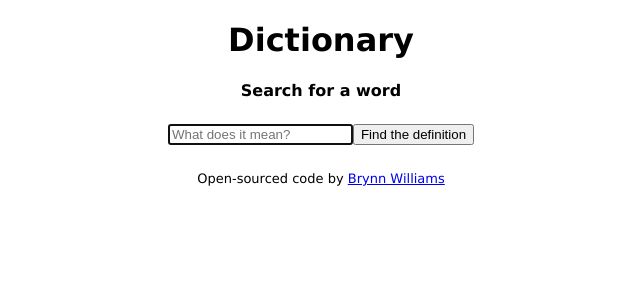
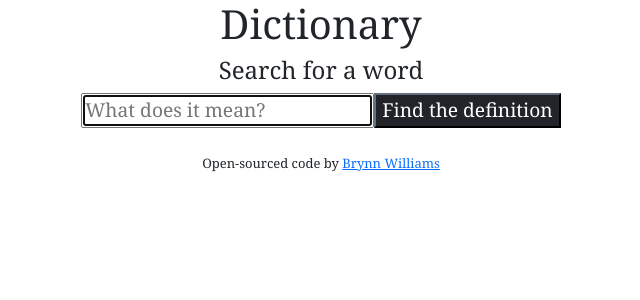
Before and after one commit to brynniebear/dictionary-project-react, a React (Create React App) app: page / in a window 1280 px wide. Shown: the top 300 px of the page, without its empty margins (319-959 px from the left). Built offline with nearby package versions, Linux system fonts and the light colour scheme.

Commit message:
Added dictionary api integration

```diff
--- a/package.json
+++ b/package.json
@@ -6,6 +6,7 @@
     "@testing-library/jest-dom": "^5.14.1",
     "@testing-library/react": "^11.2.7",
     "@testing-library/user-event": "^12.8.3",
+    "axios": "^0.21.1",
     "bootstrap": "^5.0.2",
     "react": "^17.0.2",
     "react-dom": "^17.0.2",
--- a/public/index.html
+++ b/public/index.html
@@ -7,6 +7,8 @@
   <meta name="theme-color" content="#000000" />
   <meta name="description" content="Simple Dictionary created using React" />
   <link rel="manifest" href="%PUBLIC_URL%/manifest.json" />
+  <link href="https://cdn.jsdelivr.net/npm/bootstrap@5.0.2/dist/css/bootstrap.min.css" rel="stylesheet"
+    integrity="sha384-EVSTQN3/azprG1Anm3QDgpJLIm9Nao0Yz1ztcQTwFspd3yD65VohhpuuCOmLASjC" crossorigin="anonymous">
 
   <title>Dictionary</title>
 </head>
--- a/src/Dictionary.js
+++ b/src/Dictionary.js
@@ -1,11 +1,21 @@
 import React, { useState } from "react";
 import "./Dictionary.css";
+import axios from "axios";
 
 export default function Dictionary() {
   const [searchTerm, setSearchTerm] = useState(null);
 
+
+  function handleResponse(response) {
+    console.log(response.data);
+  }
+
+  // documentation: https://dictionaryapi.dev/
   function handleSearchTerm(event) {
     setSearchTerm(event.target.value);
+    let apiUrl = `https://api.dictionaryapi.dev/api/v2/entries/en_US/${searchTerm}`;
+
+    axios.get(apiUrl).then(handleResponse);
   }
 
   function Search(event) {
@@ -17,7 +27,7 @@ export default function Dictionary() {
   <div className="Dictionary">
     <form onSubmit={Search}>
       <input type="search" autoFocus={true} placeholder="What does it mean?" onChange={handleSearchTerm} />
-      <input type="submit" value="Find the definition" />
+      <input type="submit" value="Find the definition" className="btn-dark"/>
     </form>
   </div>);
 }
--- a/src/index.css
+++ b/src/index.css
@@ -1,5 +1,4 @@
 body {
   text-align: center;
-  font-family: "Lucida Sans", "Lucida Sans Regular", "Lucida Grande",
-    "Lucida Sans Unicode", Geneva, Verdana, sans-serif;
+  font-family: Georgia, "Times New Roman", Times, serif;
 }
```
Also changed, not shown: 1 other file (tests, documents, lock files or other folders).
